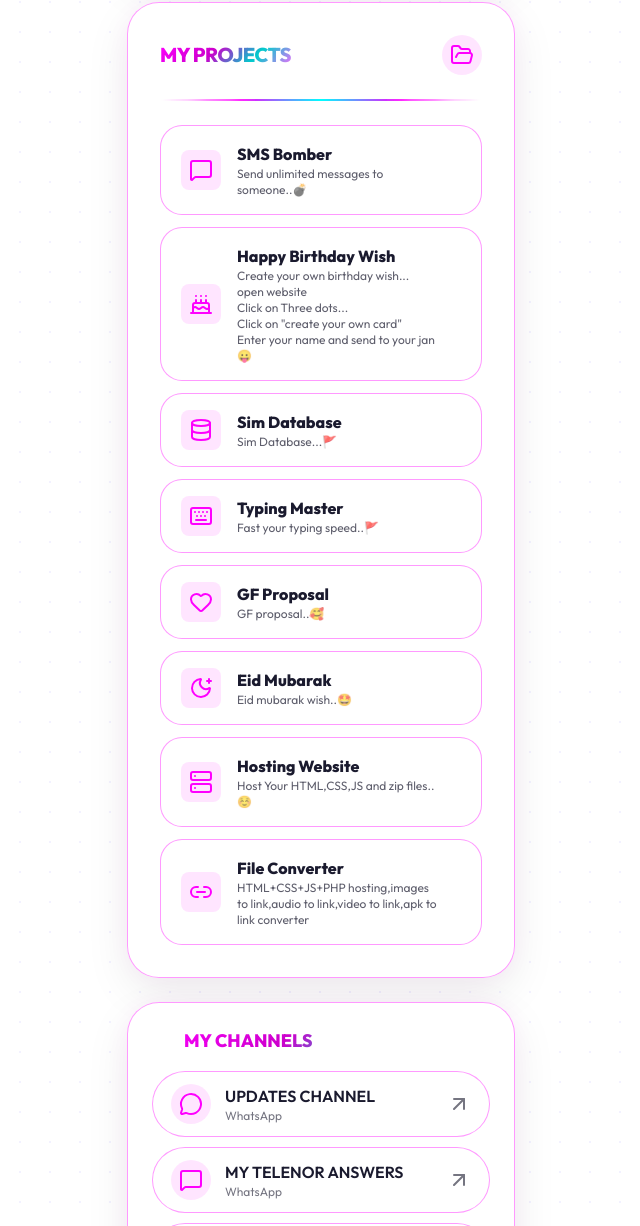
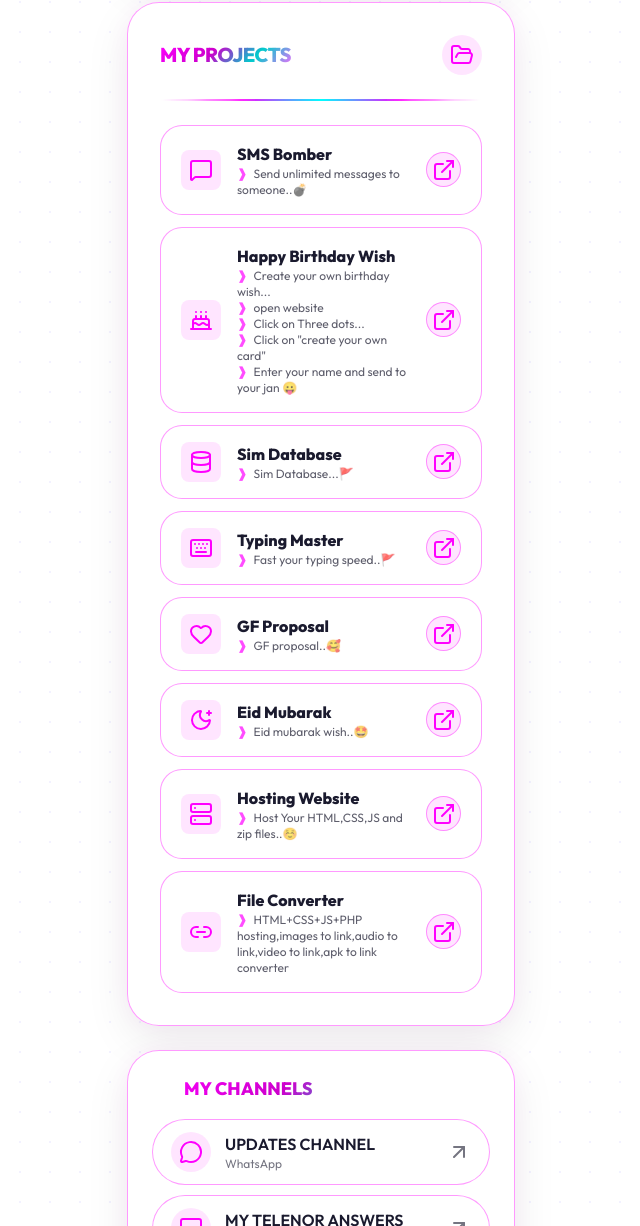
Before and after one commit to ak3177473473-max/Ayub-khan-portfolio, a plain HTML site: page index.html in a window 1280 px wide. Shown: the part 1093-2319 px from the top of the page, without its empty margins (25-665 px from the left). Drawn offline with nearby package versions, Linux system fonts and the light colour scheme.

Commit message:
Add files via upload

```diff
--- a/index.html
+++ b/index.html
@@ -213,6 +213,7 @@
             transition: all 0.3s cubic-bezier(0.175, 0.885, 0.32, 1.275);
             text-decoration: none;
             color: var(--text-primary);
+            position: relative;
         }
 
         .project-row:hover {
@@ -229,6 +230,29 @@
         .project-row:hover .project-icon {
             transform: scale(1.2) rotate(10deg);
             filter: drop-shadow(0 0 8px var(--gold-light));
+        }
+
+        .external-link-icon {
+            width: 35px;
+            height: 35px;
+            border-radius: 50%;
+            display: flex;
+            align-items: center;
+            justify-content: center;
+            background: var(--icon-bg);
+            color: var(--gold-primary);
+            border: 1.5px solid var(--border-color);
+            transition: all 0.3s;
+            flex-shrink: 0;
+            margin-left: 10px;
+        }
+
+        .project-row:hover .external-link-icon {
+            background: var(--gold-primary);
+            color: #ffffff;
+            border-color: var(--gold-primary);
+            transform: scale(1.15) rotate(360deg);
+            box-shadow: 0 0 20px rgba(255, 0, 255, 0.4);
         }
 
         .btn-premium {
@@ -463,6 +487,12 @@
         .skill-badge:hover {
             transform: scale(1.1);
         }
+
+        .arrow-bullet {
+            color: var(--gold-primary);
+            font-weight: bold;
+            margin-right: 4px;
+        }
     </style>
 </head>
 <body>
@@ -555,16 +585,18 @@
                 <div class="golden-line mb-6"></div>
 
                 <div class="space-y-3">
-                    <!-- SMS Bomber - NEW PROJECT ADDED HERE -->
+                    <!-- SMS Bomber -->
                     <a href="https://sms-bomberr.vercel.app" target="_blank" class="project-row group">
                         <div class="w-10 h-10 rounded-lg flex items-center justify-center mr-4 transition-all project-icon" style="background: var(--icon-bg); color: var(--gold-primary);">
                             <i data-lucide="message-square" size="20"></i>
                         </div>
                         <div class="flex-1">
                             <p class="font-bold">SMS Bomber</p>
-                            <p class="text-xs opacity-70">Send unlimited messages to someone..💣</p>
+                            <p class="text-xs opacity-70"><span class="arrow-bullet">❱</span> Send unlimited messages to someone..💣</p>
                         </div>
-                        <i data-lucide="external-link" size="16" class="opacity-0 group-hover:opacity-100 transition-opacity"></i>
+                        <div class="external-link-icon">
+                            <i data-lucide="external-link" size="18"></i>
+                        </div>
                     </a>
 
                     <a href="https://surprize.wuaze.com" target="_blank" class="project-row group">
@@ -573,49 +605,63 @@
                         </div>
                         <div class="flex-1">
                             <p class="font-bold">Happy Birthday Wish</p>
-                            <p class="text-xs opacity-70">Create your own birthday wish...</p>
-                            <p class="text-xs opacity-70">open website</p>
-                            <p class="text-xs opacity-70">Click on Three dots...</p>
-                            <p class="text-xs opacity-70">Click on "create your own card"</p>
-                            <p class="text-xs opacity-70">Enter your name and send to your jan 😛</p>
+                            <p class="text-xs opacity-70"><span class="arrow-bullet">❱</span> Create your own birthday wish...</p>
+                            <p class="text-xs opacity-70"><span class="arrow-bullet">❱</span> open website</p>
+                            <p class="text-xs opacity-70"><span class="arrow-bullet">❱</span> Click on Three dots...</p>
+                            <p class="text-xs opacity-70"><span class="arrow-bullet">❱</span> Click on "create your own card"</p>
+                            <p class="text-xs opacity-70"><span class="arrow-bullet">❱</span> Enter your name and send to your jan 😛</p>
                         </div>
-                        <i data-lucide="external-link" size="16" class="opacity-0 group-hover:opacity-100 transition-opacity"></i>
+                        <div class="external-link-icon">
+                            <i data-lucide="external-link" size="18"></i>
+                        </div>
                     </a>
 
                     <a href="https://khan-two.vercel.app" target="_blank" class="project-row group">
                         <div class="w-10 h-10 rounded-lg flex items-center justify-center mr-4 transition-all project-icon" style="background: var(--icon-bg); color: var(--gold-primary);"><i data-lucide="database" size="20"></i></div>
-                        <div class="flex-1"><p class="font-bold">Sim Database</p><p class="text-xs opacity-70">Sim Database...🚩</p></div>
-                        <i data-lucide="external-link" size="16" class="opacity-0 group-hover:opacity-100 transition-opacity"></i>
+                        <div class="flex-1"><p class="font-bold">Sim Database</p><p class="text-xs opacity-70"><span class="arrow-bullet">❱</span> Sim Database...🚩</p></div>
+                        <div class="external-link-icon">
+                            <i data-lucide="external-link" size="18"></i>
+                        </div>
                     </a>
 
                     <a href="https://typing-master-snowy.vercel.app/" target="_blank" class="project-row group">
                         <div class="w-10 h-10 rounded-lg flex items-center justify-center mr-4 transition-all project-icon" style="background: var(--icon-bg); color: var(--gold-primary);"><i data-lucide="keyboard" size="20"></i></div>
-                        <div class="flex-1"><p class="font-bold">Typing Master</p><p class="text-xs opacity-70">Fast your typing speed..🚩</p></div>
-                        <i data-lucide="external-link" size="16" class="opacity-0 group-hover:opacity-100 transition-opacity"></i>
+                        <div class="flex-1"><p class="font-bold">Typing Master</p><p class="text-xs opacity-70"><span class="arrow-bullet">❱</span> Fast your typing speed..🚩</p></div>
+                        <div class="external-link-icon">
+                            <i data-lucide="external-link" size="18"></i>
+                        </div>
                     </a>
 
                     <a href="https://gf-proposal-new.vercel.app/" target="_blank" class="project-row group">
                         <div class="w-10 h-10 rounded-lg flex items-center justify-center mr-4 transition-all project-icon" style="background: var(--icon-bg); color: var(--gold-primary);"><i data-lucide="heart" size="20"></i></div>
-                        <div class="flex-1"><p class="font-bold">GF Proposal</p><p class="text-xs opacity-70">GF proposal..🥰</p></div>
-                        <i data-lucide="external-link" size="16" class="opacity-0 group-hover:opacity-100 transition-opacity"></i>
+                        <div class="flex-1"><p class="font-bold">GF Proposal</p><p class="text-xs opacity-70"><span class="arrow-bullet">❱</span> GF proposal..🥰</p></div>
+                        <div class="external-link-icon">
+                            <i data-lucide="external-link" size="18"></i>
+                        </div>
                     </a>
 
                     <a href="https://eid-mubarak-brown-rho.vercel.app/" target="_blank" class="project-row group">
                         <div class="w-10 h-10 rounded-lg flex items-center justify-center mr-4 transition-all project-icon" style="background: var(--icon-bg); color: var(--gold-primary);"><i data-lucide="moon-star" size="20"></i></div>
-                        <div class="flex-1"><p class="font-bold">Eid Mubarak</p><p class="text-xs opacity-70">Eid mubarak wish..🤩</p></div>
-                        <i data-lucide="external-link" size="16" class="opacity-0 group-hover:opacity-100 transition-opacity"></i>
+                        <div class="flex-1"><p class="font-bold">Eid Mubarak</p><p class="text-xs opacity-70"><span class="arrow-bullet">❱</span> Eid mubarak wish..🤩</p></div>
+                        <div class="external-link-icon">
+                            <i data-lucide="external-link" size="18"></i>
+                        </div>
                     </a>
 
                     <a href="https://khani.wuaze.com" target="_blank" class="project-row group">
                         <div class="w-10 h-10 rounded-lg flex items-center justify-center mr-4 transition-all project-icon" style="background: var(--icon-bg); color: var(--gold-primary);"><i data-lucide="server" size="20"></i></div>
-                        <div class="flex-1"><p class="font-bold">Hosting Website</p><p class="text-xs opacity-70">Host Your HTML,CSS,JS and zip files..☺️</p></div>
-                        <i data-lucide="external-link" size="16" class="opacity-0 group-hover:opacity-100 transition-opacity"></i>
+                        <div class="flex-1"><p class="font-bold">Hosting Website</p><p class="text-xs opacity-70"><span class="arrow-bullet">❱</span> Host Your HTML,CSS,JS and zip files..☺️</p></div>
+                        <div class="external-link-icon">
+                            <i data-lucide="external-link" size="18"></i>
+                        </div>
                     </a>
 
                     <a href="https://ayub.wuaze.com" target="_blank" class="project-row group">
                         <div class="w-10 h-10 rounded-lg flex items-center justify-center mr-4 transition-all project-icon" style="background: var(--icon-bg); color: var(--gold-primary);"><i data-lucide="link-2" size="20"></i></div>
-                        <div class="flex-1"><p class="font-bold">File Converter</p><p class="text-xs opacity-70">HTML+CSS+JS+PHP hosting,images to link,audio to link,video to link,apk to link converter</p></div>
-                        <i data-lucide="external-link" size="16" class="opacity-0 group-hover:opacity-100 transition-opacity"></i>
+                        <div class="flex-1"><p class="font-bold">File Converter</p><p class="text-xs opacity-70"><span class="arrow-bullet">❱</span> HTML+CSS+JS+PHP hosting,images to link,audio to link,video to link,apk to link converter</p></div>
+                        <div class="external-link-icon">
+                            <i data-lucide="external-link" size="18"></i>
+                        </div>
                     </a>
                 </div>
             </div>
```
